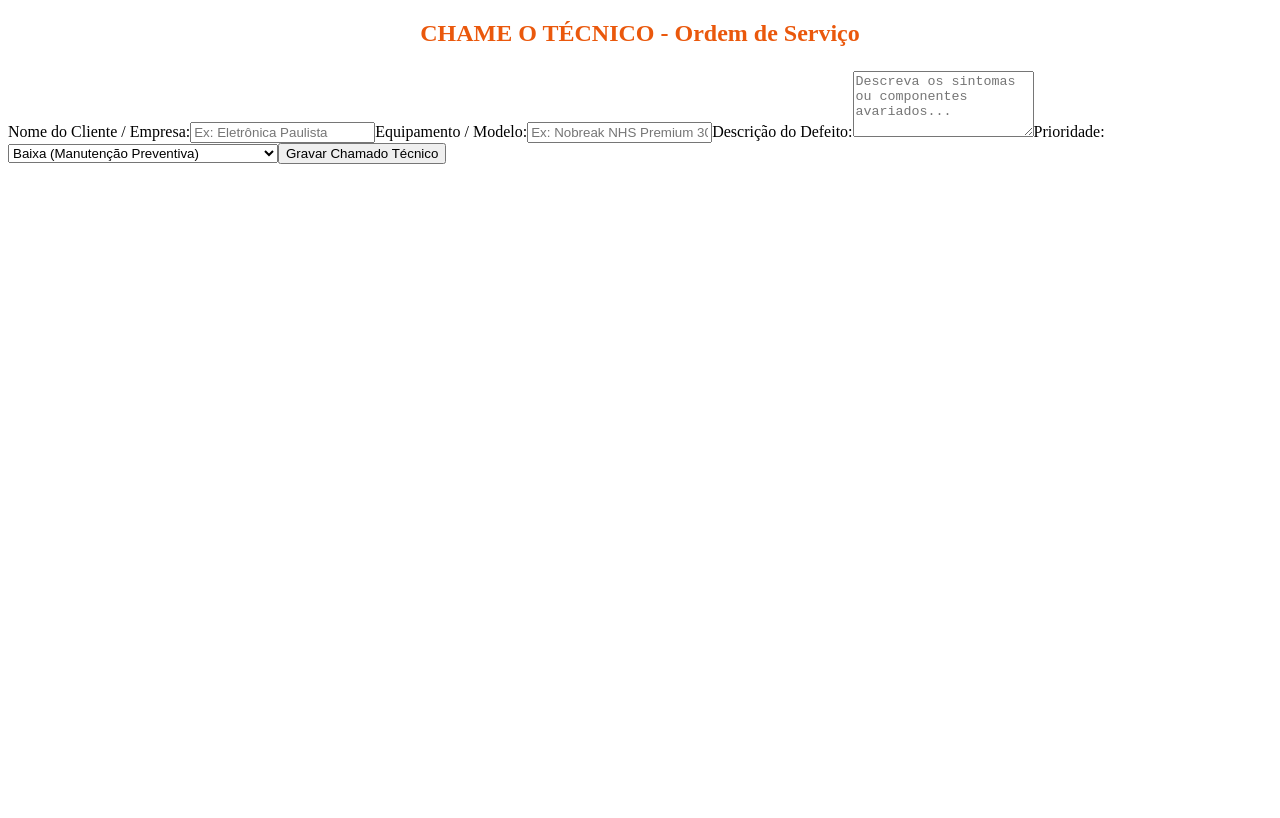
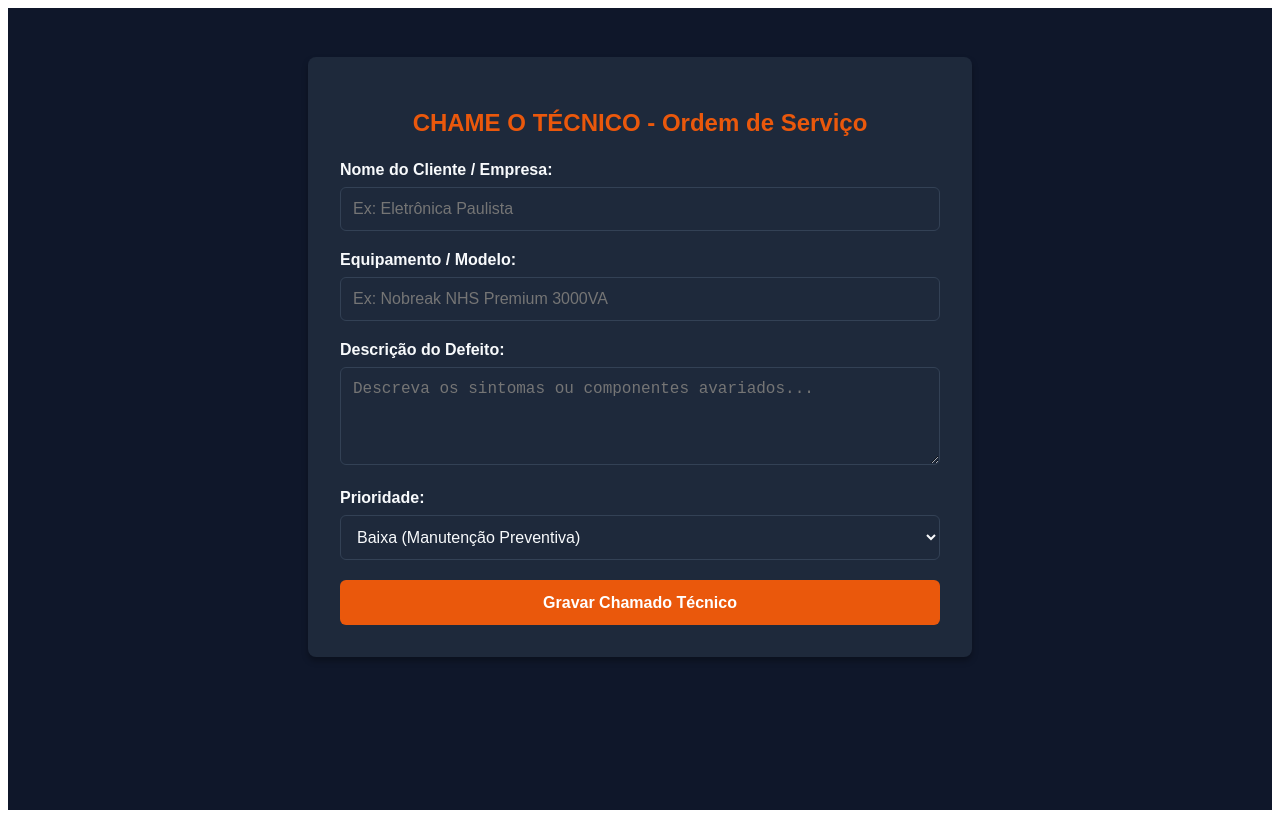
Before and after one commit to paulosousanav-design/sistema-chamados, a Next.js app: page / in a window 1280 px wide. Built offline with nearby package versions, Linux system fonts and the light colour scheme.

Commit message:
Update page.tsx

```diff
--- a/app/page.tsx
+++ b/app/page.tsx
@@ -1,33 +1,70 @@
 "use client";
 
-import React, { useState } from 'react';
+import React from 'react';
 
 export default function Home() {
+  // Estilos embutidos para garantir que o Next.js compile sem arquivos externos
+  const containerStyle = {
+    maxWidth: '600px',
+    margin: '3rem auto',
+    padding: '2rem',
+    backgroundColor: '#1e293b',
+    borderRadius: '0.5rem',
+    boxShadow: '0 4px 6px rgba(0, 0, 0, 0.3)',
+    fontFamily: 'Arial, sans-serif',
+    color: '#f8fafc'
+  };
+
+  const inputStyle = {
+    width: '100%',
+    backgroundColor: '#1e293b',
+    color: '#f8fafc',
+    border: '1px solid #334155',
+    borderRadius: '0.375rem',
+    padding: '0.75rem',
+    marginTop: '0.5rem',
+    marginBottom: '1.25rem',
+    boxSizing: 'border-box' as const,
+    fontSize: '1rem'
+  };
+
+  const buttonStyle = {
+    width: '100%',
+    backgroundColor: '#ea580c',
+    color: '#ffffff',
+    padding: '0.85rem',
+    borderRadius: '0.375rem',
+    border: 'none',
+    fontWeight: 'bold' as const,
+    fontSize: '1rem',
+    cursor: 'pointer'
+  };
+
   return (
-    <div className="html body">
-      <div className="form-container">
+    <div style={{ backgroundColor: '#0f172a', minHeight: '100vh', padding: '1px', color: '#f8fafc' }}>
+      <div style={containerStyle}>
         <h2 style={{ textAlign: 'center', color: '#ea580c', marginBottom: '1.5rem' }}>
           CHAME O TÉCNICO - Ordem de Serviço
         </h2>
 
         <form onSubmit={(e) => e.preventDefault()}>
-          <label>Nome do Cliente / Empresa:</label>
-          <input type="text" placeholder="Ex: Eletrônica Paulista" required />
+          <label style={{ fontWeight: 'bold' }}>Nome do Cliente / Empresa:</label>
+          <input type="text" style={inputStyle} placeholder="Ex: Eletrônica Paulista" required />
 
-          <label>Equipamento / Modelo:</label>
-          <input type="text" placeholder="Ex: Nobreak NHS Premium 3000VA" required />
+          <label style={{ fontWeight: 'bold' }}>Equipamento / Modelo:</label>
+          <input type="text" style={inputStyle} placeholder="Ex: Nobreak NHS Premium 3000VA" required />
 
-          <label>Descrição do Defeito:</label>
-          <textarea rows={4} placeholder="Descreva os sintomas ou componentes avariados..." required></textarea>
+          <label style={{ fontWeight: 'bold' }}>Descrição do Defeito:</label>
+          <textarea rows={4} style={inputStyle} placeholder="Descreva os sintomas ou componentes avariados..." required></textarea>
 
-          <label>Prioridade:</label>
-          <select required>
+          <label style={{ fontWeight: 'bold' }}>Prioridade:</label>
+          <select style={inputStyle} required>
             <option value="baixa">Baixa (Manutenção Preventiva)</option>
             <option value="media">Média (Equipamento de Bancada)</option>
             <option value="alta">Alta (Equipamento Indisponível / Urgente)</option>
           </select>
 
-          <button type="submit" className="btn-primary">
+          <button type="submit" style={buttonStyle}>
             Gravar Chamado Técnico
           </button>
         </form>
```
